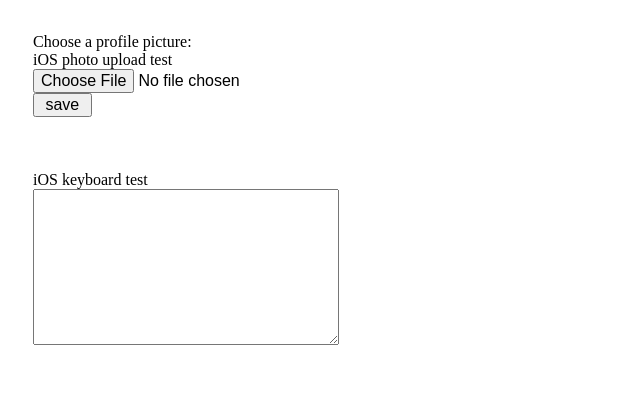
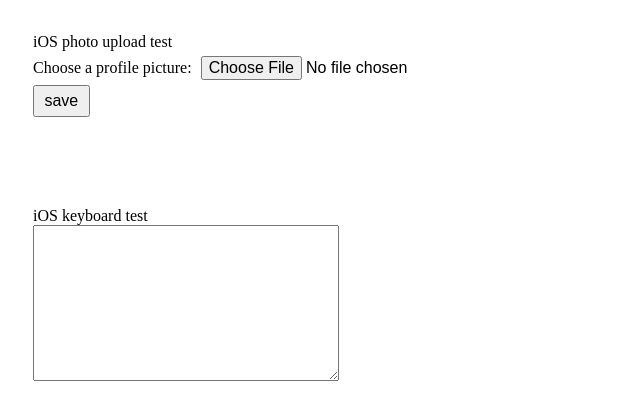
Before and after one commit to groundControlOne/DebugOne, a plain HTML site: page index.html in a window 1280 px wide. Shown: the whole page, without its empty margins (0-640 px from the left). Drawn offline with Linux system fonts and the light colour scheme.

Commit message:
Update index.html

```diff
--- a/index.html
+++ b/index.html
@@ -10,8 +10,8 @@
 	<style>
 		body{ font-size:16px; padding-left:25px;padding-top:25px;}
 		textarea,textarea:focus{font-size:16px; width:300px;height:150px; }
-		input[type=file]{ font-size:16px; }
-		input[type=button]{ font-size:16px; }
+		input[type=file]{ font-size:16px; padding:5px;}
+		input[type=button]{ font-size:16px; padding:5px;}
 	</style>
 
 </head>
@@ -21,8 +21,9 @@
 <body class="en">
 
 
+<div> iOS photo upload test </div>
+
 <label for="avatar">Choose a profile picture:</label>
-<div> iOS photo upload test </div>
 <input type="file"
        id="avatar" name="avatar"
        accept="image/png, image/jpeg">
@@ -30,7 +31,7 @@
 <input type="button" value=" save " id="avatarSave" name="avatarSave">
 
 
-<br><br><br><br>
+<br><br><br><br><br><br>
 <div> iOS keyboard test </div>
 <textarea cols="40" rows="10"></textarea>
 
```
